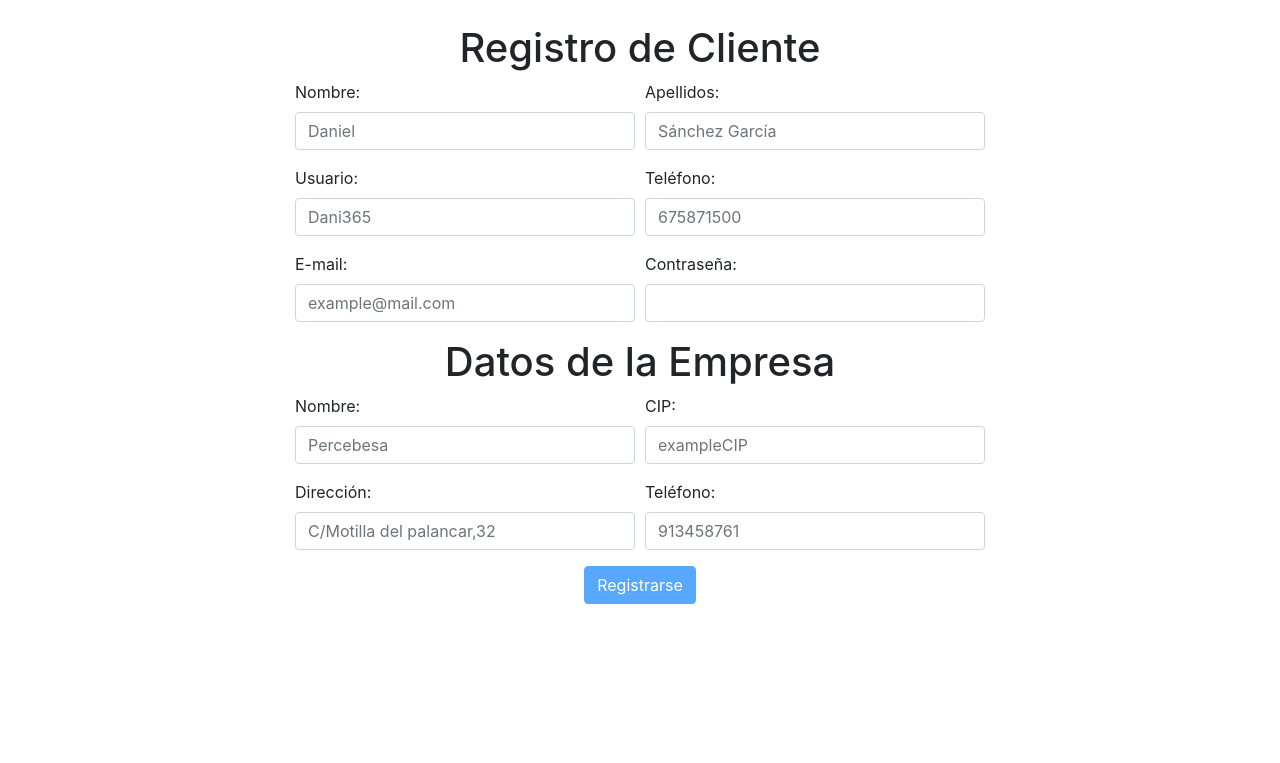
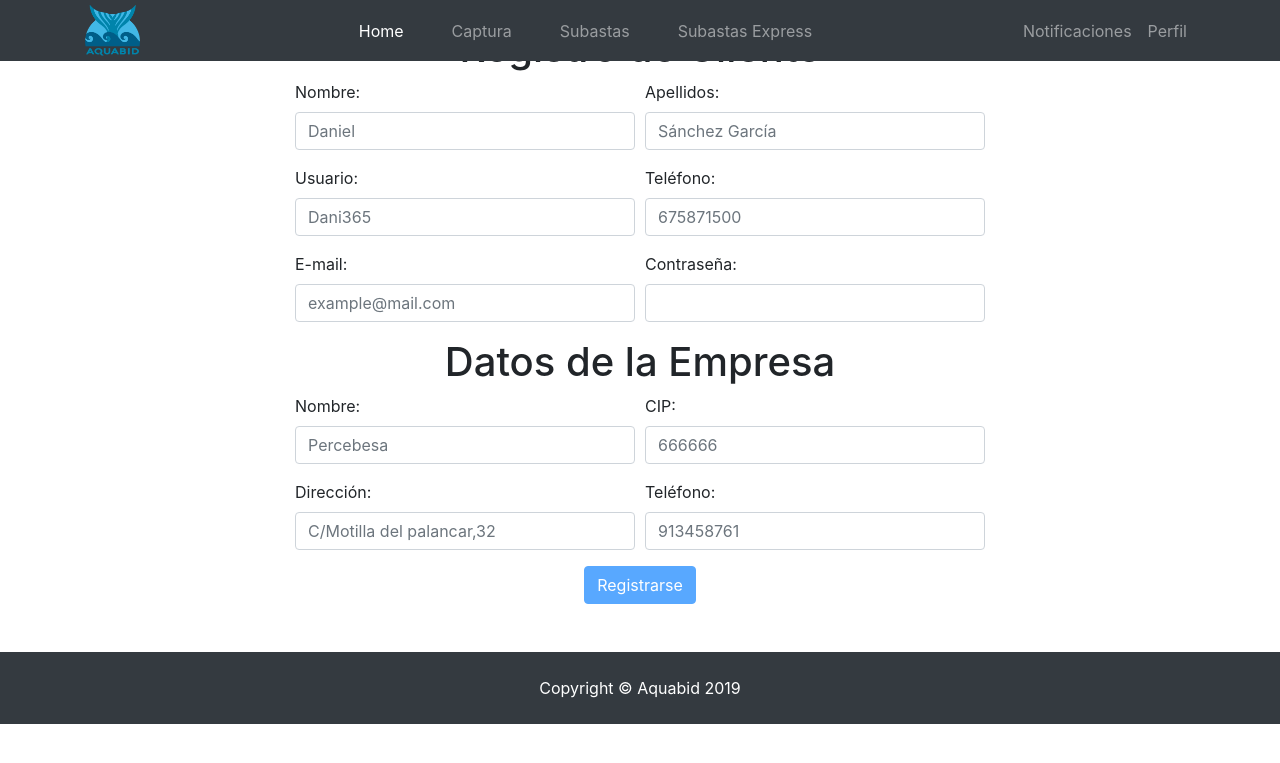
Before and after one commit to AlfonsoTorres369/Sistema-Gestion-Lonja, a PHP site: page /html/RegistroCliente.html in a window 1280 px wide. Shown: the top 763 px of the page. Run offline with PHP 8.4, Linux system fonts and the light colour scheme.

Commit message:
Update registro cliente

```diff
--- a/css/RegistroCliente.css
+++ b/css/RegistroCliente.css
@@ -4,7 +4,23 @@
 }
 
 @media (min-width: 992px){
-    .container{
+    #formularioCliente{
      max-width: 720px;
 }
 }
+
+#formularioCliente{
+    margin-bottom: 3rem;
+}
+
+input[type=number]::-webkit-inner-spin-button,
+input[type=number]::-webkit-outer-spin-button {
+  -webkit-appearance: none;
+  margin: 0;
+}
+
+input[type=number] { -moz-appearance:textfield; }
+
+#header{
+    padding-left: 15px;
+}
--- a/html/RegistroCliente.html
+++ b/html/RegistroCliente.html
@@ -9,9 +9,44 @@
     <meta name="viewport" content="width=device-width, initial-scale=1">
 
 
-    <title>Registro</title>
+    <title>REGISTRO</title>
+    <link rel="shortcut icon" href="../images/Aquabid.png">
     </head>
     <body onload="BotonPulsable()">
+
+         <header>
+        <nav class="navbar navbar-expand-lg navbar-dark bg-dark fixed-top nnavbar">
+            <div id="header" class="container">
+                <a class="navbar-brand" href="principal.html"><img src="../images/Aquabid.png" width="55px"></a>
+                <div class="collapse navbar-collapse" id="navbarResponsive">
+
+                    <ul class="navbar-nav ml-auto">
+                        <li class="nav-item-principal active">
+                            <a class="nav-link" href="principal.html">Home</a>
+                        </li>
+                        <li class="nav-item-principal">
+                            <a class="nav-link" href="captura.html">Captura</a>
+                        </li>
+                        <li class="nav-item-principal">
+                            <a class="nav-link" href="subastas.html">Subastas</a>
+                        </li>
+                        <li class="nav-item-principal">
+                            <a class="nav-link" href="#">Subastas Express</a>
+                        </li>
+                    </ul>
+
+                    <ul class="navbar-nav ml-auto">
+                        <li class="nav-item">
+                            <a class="nav-link" href="#">Notificaciones</a>
+                        </li>
+                        <li class="nav-item">
+                            <a class="nav-link" href="#">Perfil</a>
+                        </li>
+                    </ul>
+                </div>
+            </div>
+        </nav>
+    </header>
 
         <div id="formularioCliente" class="container">
         <br>
@@ -34,7 +69,7 @@
                 </div>
                 <div class="form-group col-md-6">
                     <label for="telefonoC">Teléfono:</label>
-                    <input type="number" class="form-control" placeholder="675871500" id="telefonoC">
+                    <input type="number" maxlength="9" class="form-control" placeholder="675871500" id="telefonoC">
                 </div>
             </div>
             <div class="form-row">
@@ -55,17 +90,17 @@
                 </div>
                 <div class="form-group col-md-6">
                     <label for="cip">CIP:</label>
-                    <input type="cip" class="form-control" placeholder="exampleCIP" id="cip">
+                    <input type="number" maxlenght="6" class="form-control" placeholder="666666" id="cip">
                 </div>
             </div>
             <div class="form-row">
                 <div class="form-group col-md-6">
                     <label for="direccion">Dirección:</label>
-                    <input type="direccion" class="form-control" placeholder="C/Motilla del palancar,32" id="direccion">
+                    <input type="adress" class="form-control" placeholder="C/Motilla del palancar,32" id="direccion">
                 </div>
                 <div class="form-group col-md-6">
                     <label for="telefonoE">Teléfono:</label>
-                    <input type="number" class="form-control" placeholder="913458761" id="telefonoE">
+                    <input type="number" maxlenght="9" class="form-control" placeholder="913458761" id="telefonoE">
                 </div>
             </div>
             <div class="form-boton">
@@ -73,6 +108,13 @@
             </div>
         </form>
         </div>
+         <!-- Footer -->
+    <footer class="npadding bg-dark">
+        <div class="container">
+            <p class="m-0 text-center text-white">Copyright &copy; Aquabid 2019</p>
+        </div>
+        <!-- /.container -->
+    </footer>
 
     </body>
 
```
